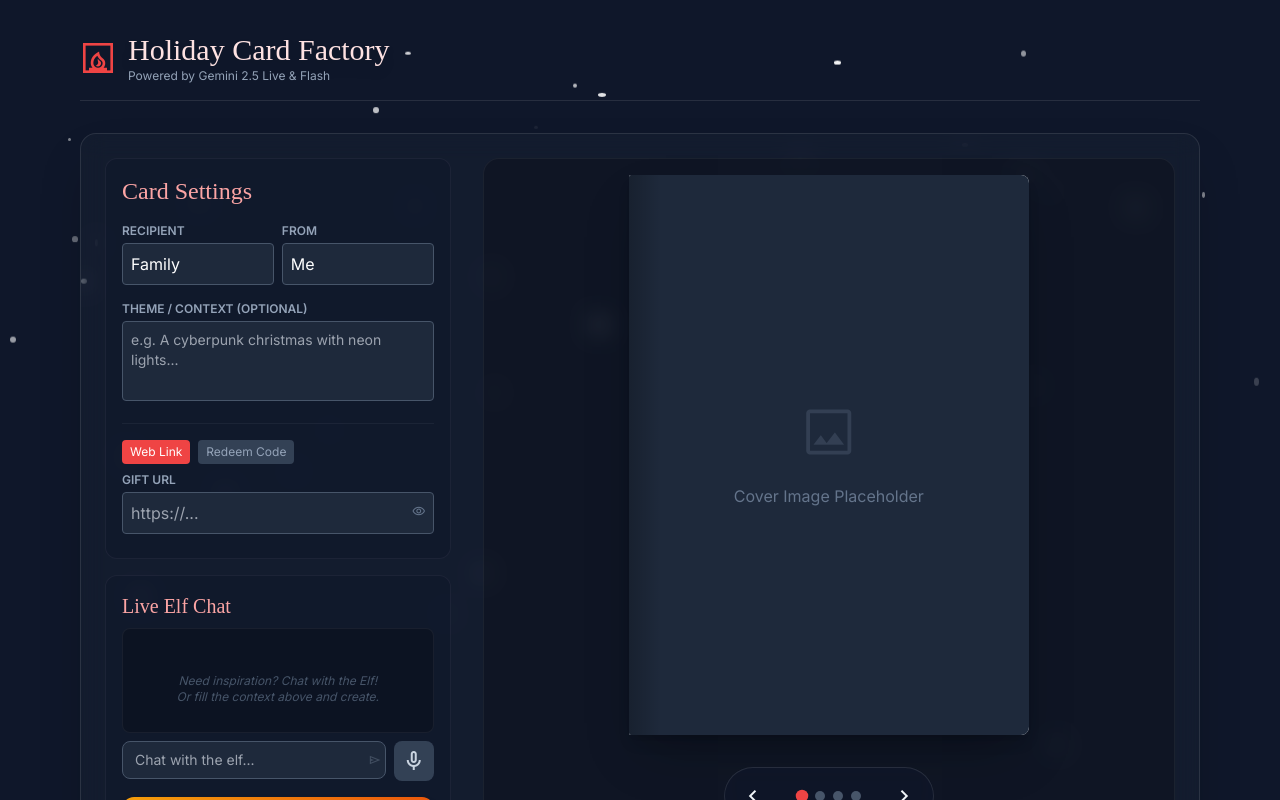
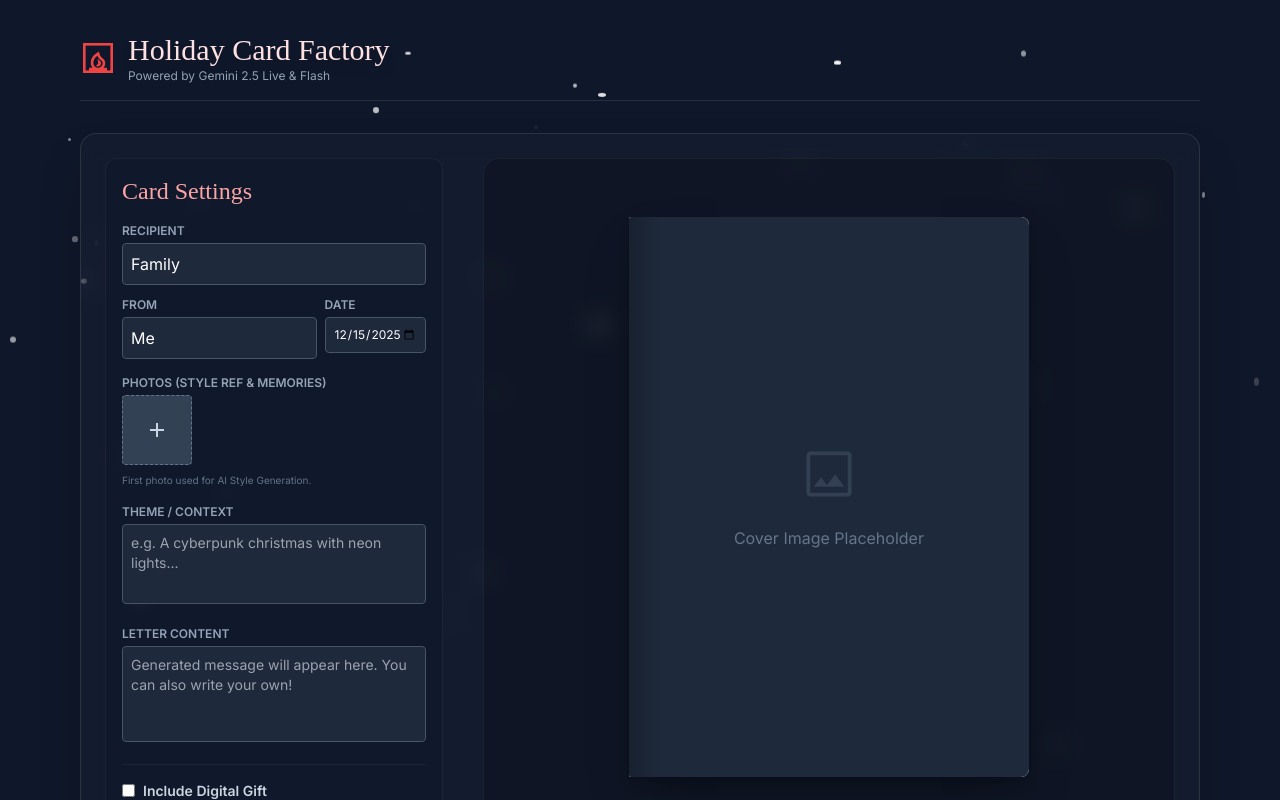
Before and after one commit to Shengliang/holidayVibe, a React (Vite) app: page / in a window 1280 px wide. Shown: the top 800 px of the page. Built offline with nearby package versions, Linux system fonts and the light colour scheme; a web font is replaced by a local one.

Commit message:
feat(card): Add user images and gift inclusion to card workshop
Introduces the ability for users to upload reference photos for card generation and a toggle to explicitly include or exclude gift information from the memory. This enhances customization and control over the card creation process.

```diff
--- a/features/CardWorkshop.tsx
+++ b/features/CardWorkshop.tsx
@@ -25,13 +25,18 @@ const CardWorkshop: React.FC<Props> = ({ memory, updateMemory }) => {
     const [giftProvider, setGiftProvider] = useState<GiftProvider>('APPLE');
     const [showGiftCode, setShowGiftCode] = useState(false);
     const [qrCodeDataUrl, setQrCodeDataUrl] = useState<string | null>(null);
+    const [includeGift, setIncludeGift] = useState(false);
 
     // Data State
     const [recipient, setRecipient] = useState(memory.recipientName || 'Family');
     const [sender, setSender] = useState(memory.senderName || 'Me');
+    const [date, setDate] = useState(memory.date || new Date().toISOString().split('T')[0]);
     const [contextInput, setContextInput] = useState("");
     const [giftValue, setGiftValue] = useState(memory.giftUrl || '');
     const [chatInput, setChatInput] = useState("");
+
+    // Upload State
+    const fileInputRef = useRef<HTMLInputElement>(null);
 
     // Live Agent State
     const [connected, setConnected] = useState(false);
@@ -40,6 +45,14 @@ const CardWorkshop: React.FC<Props> = ({ memory, updateMemory }) => {
     const agentRef = useRef<HolidayLiveAgent | null>(null);
     const scrollRef = useRef<HTMLDivElement>(null);
     const pdfContainerRef = useRef<HTMLDivElement>(null);
+
+    // Sync local state with memory on mount
+    useEffect(() => {
+        if (memory.giftUrl) {
+            setGiftValue(memory.giftUrl);
+            setIncludeGift(true);
+        }
+    }, []);
 
     // Cleanup agent on unmount
     useEffect(() => {
@@ -78,7 +91,7 @@ const CardWorkshop: React.FC<Props> = ({ memory, updateMemory }) => {
     useEffect(() => {
         let active = true;
         const fetchQr = async () => {
-            if (!giftValue) {
+            if (!giftValue || !includeGift) {
                 setQrCodeDataUrl(null);
                 return;
             }
@@ -97,12 +110,37 @@ const CardWorkshop: React.FC<Props> = ({ memory, updateMemory }) => {
         };
         fetchQr();
         return () => { active = false; };
-    }, [giftValue, giftType, giftProvider]);
+    }, [giftValue, giftType, giftProvider, includeGift]);
 
     const handleDisconnect = async () => {
         if (agentRef.current) await agentRef.current.disconnect();
         setConnected(false);
         agentRef.current = null;
+    };
+
+    const handleImageUpload = (e: React.ChangeEvent<HTMLInputElement>) => {
+        const files = e.target.files;
+        if (files && files.length > 0) {
+            const file = files[0]; // Take one at a time via the button
+            const reader = new FileReader();
+            reader.onloadend = () => {
+                const res = reader.result as string;
+                const matches = res.match(/^data:([a-zA-Z0-9]+\/[a-zA-Z0-9-.+]+);base64,(.+)$/);
+                if (matches) {
+                    const newImage = { mime: matches[1], data: matches[2] };
+                    const currentImages = memory.userImages || [];
+                    updateMemory({ userImages: [...currentImages, newImage] });
+                }
+            };
+            reader.readAsDataURL(file);
+        }
+        // Reset input
+        if (fileInputRef.current) fileInputRef.current.value = '';
+    };
+
+    const removeImage = (index: number) => {
+        const currentImages = memory.userImages || [];
+        updateMemory({ userImages: currentImages.filter((_, i) => i !== index) });
     };
 
     const toggleConnection = async () => {
@@ -178,13 +216,17 @@ const CardWorkshop: React.FC<Props> = ({ memory, updateMemory }) => {
             const updates: Partial<AgentMemory> = { conversationContext: context };
 
             setGenerationStatus("Writing your message...");
-            // 1. Generate Text
             const textData = await generateCardText(context, recipient, sender);
             updates.cardMessage = textData.text;
 
             setGenerationStatus("Painting the cover...");
-            // 2. Generate Cover Image
-            const imageUrl = await generateHolidayVibeImage(context);
+            // Use the first uploaded image as reference if available
+            const firstImage = memory.userImages?.[0];
+            const imageUrl = await generateHolidayVibeImage(
+                context,
+                firstImage?.data,
+                firstImage?.mime
+            );
             updates.generatedCardUrl = imageUrl;
 
             setGenerationStatus("Designing themed stationery...");
@@ -194,7 +236,8 @@ const CardWorkshop: React.FC<Props> = ({ memory, updateMemory }) => {
 
             updates.recipientName = recipient;
             updates.senderName = sender;
-            updates.giftUrl = giftValue;
+            updates.date = date;
+            updates.giftUrl = includeGift ? giftValue : null;
 
             updateMemory(updates);
             setActivePage(1); // Auto flip to inside
@@ -221,6 +264,14 @@ const CardWorkshop: React.FC<Props> = ({ memory, updateMemory }) => {
         if (connected) return "Finish & Create Card";
         if (history.length > 0 || contextInput.trim()) return "Create Card";
         return "Create Card";
+    };
+
+    const getPagesList = () => {
+        const pages = [0, 1]; // Cover, Letter
+        if (memory.userImages && memory.userImages.length > 0) pages.push(2); // Photos
+        pages.push(3); // Gift
+        pages.push(4); // Back
+        return pages;
     };
 
     const downloadPDF = async () => {
@@ -259,7 +310,7 @@ const CardWorkshop: React.FC<Props> = ({ memory, updateMemory }) => {
         }
     };
 
-    const renderPageContent = (pageIndex: number) => {
+    const renderPageContent = (pageType: number) => {
         // Shared background style for non-cover pages
         const bgStyle: React.CSSProperties = memory.generatedBackgroundUrl ? {
             backgroundImage: `url(${memory.generatedBackgroundUrl})`,
@@ -271,7 +322,7 @@ const CardWorkshop: React.FC<Props> = ({ memory, updateMemory }) => {
         // Overlay for readability if using image background
         const overlayClass = memory.generatedBackgroundUrl ? "bg-white/80" : "";
 
-        switch(pageIndex) {
+        switch(pageType) {
             case 0: // Cover
                 return (
                     <div className="relative w-full h-full bg-slate-800 flex items-center justify-center overflow-hidden">
@@ -295,43 +346,66 @@ const CardWorkshop: React.FC<Props> = ({ memory, updateMemory }) => {
                 return (
                     <div className="w-full h-full text-slate-800 flex flex-col relative" style={bgStyle}>
                         <div className={`w-full h-full p-8 flex flex-col ${overlayClass}`}>
-                            <div className="flex-1 overflow-y-auto">
-                                <p className="font-christmas text-2xl text-red-700 mb-4">Dear {recipient},</p>
+                            <div className="flex-1 overflow-y-auto flex flex-col justify-center">
                                 <p className="font-serif leading-relaxed text-lg whitespace-pre-line">
                                     {memory.cardMessage || "Your heartfelt message will appear here..."}
                                 </p>
                             </div>
-                            <div className="mt-8 pt-4 border-t border-red-200 text-right">
+                            <div className="mt-8 pt-4 border-t border-red-200/50 text-right">
                                 <p className="font-christmas text-xl text-red-700">Warmly,</p>
-                                <p className="font-serif">{sender}</p>
+                                <div className="mt-2 inline-block transform -rotate-2">
+                                    <p className="font-christmas text-3xl text-slate-900">{sender}</p>
+                                    <p className="font-serif text-xs text-slate-500 mt-1">{date}</p>
+                                </div>
                             </div>
                         </div>
                     </div>
                 );
-            case 2: // Inside Right (Gift)
+            case 2: // Photos (New Page)
+                return (
+                    <div className="w-full h-full text-slate-800 flex flex-col relative" style={bgStyle}>
+                         <div className={`w-full h-full p-6 flex flex-col items-center justify-center ${overlayClass}`}>
+                             <div className="grid grid-cols-2 gap-4 w-full h-full overflow-hidden content-center">
+                                {memory.userImages?.map((img, i) => (
+                                    <div key={i} className="bg-white p-2 shadow-lg transform hover:scale-105 transition-transform rotate-1 first:rotate-[-2deg]">
+                                        <img src={`data:${img.mime};base64,${img.data}`} className="w-full h-32 object-cover" alt="Memory" />
+                                    </div>
+                                ))}
+                             </div>
+                             <p className="font-christmas text-xl text-red-700 mt-4">Holiday Memories</p>
+                         </div>
+                    </div>
+                );
+            case 3: // Inside Right (Gift)
                 return (
                     <div className="w-full h-full text-slate-800 flex flex-col relative border-l border-slate-200/50" style={bgStyle}>
                         <div className={`w-full h-full p-8 flex flex-col items-center justify-center ${overlayClass}`}>
-                            <div className="text-center">
+                            <div className="text-center w-full">
+                                {includeGift && giftValue && qrCodeDataUrl ? (
+                                    <>
                                         <span className="material-symbols-outlined text-6xl text-red-500 mb-4">redeem</span>
                                         <h3 className="font-christmas text-3xl text-red-700 mb-6">A Little Something</h3>
                                         <div className="bg-white p-4 rounded-xl shadow-inner border border-slate-200 inline-block">
-                                    {giftValue && qrCodeDataUrl ? (
                                             <img src={qrCodeDataUrl} alt="Gift QR" className="w-32 h-32" />
-                                    ) : (
-                                        <div className="w-32 h-32 bg-slate-100 flex items-center justify-center text-slate-400 text-xs">
-                                            {giftValue ? "Loading..." : "No Gift Added"}
-                                        </div>
-                                    )}
                                         </div>
                                         <p className="mt-6 text-sm font-serif text-slate-600 italic max-w-xs mx-auto">
                                             {giftType === 'CODE' && giftProvider === 'APPLE' ? 'Scan to redeem on App Store' : 'Scan to unwrap your surprise!'}
                                         </p>
+                                    </>
+                                ) : (
+                                    <>
+                                         <span className="material-symbols-outlined text-6xl text-amber-500 mb-4">volunteer_activism</span>
+                                         <h3 className="font-christmas text-4xl text-red-800 mb-4">Best Wishes</h3>
+                                         <p className="font-serif text-slate-600 italic px-8">
+                                            "May your days be merry and bright, and may all your Christmases be white."
+                                         </p>
+                                    </>
+                                )}
                             </div>
                         </div>
                     </div>
                 );
-            case 3: // Back
+            case 4: // Back
                 return (
                     <div className="w-full h-full text-slate-400 flex flex-col items-center justify-end" style={bgStyle}>
                          <div className={`w-full h-full p-8 flex flex-col items-center justify-end ${overlayClass}`}>
@@ -349,26 +423,65 @@ const CardWorkshop: React.FC<Props> = ({ memory, updateMemory }) => {
         }
     };
 
+    const activePageType = getPagesList()[activePage];
+    const totalPages = getPagesList().length;
+
     return (
         <div className="bg-slate-800/30 backdrop-blur-md border border-white/10 rounded-2xl p-6 shadow-2xl min-h-[600px] flex flex-col md:flex-row gap-8">
             {/* Left Panel: Inputs & Chat */}
-            <div className="w-full md:w-1/3 flex flex-col gap-4">
+            <div className="w-full md:w-1/3 flex flex-col gap-4 max-h-[800px] overflow-y-auto pr-2 custom-scrollbar">
                 <div className="bg-slate-900/50 p-4 rounded-xl border border-white/5">
                     <h3 className="font-christmas text-2xl text-red-300 mb-4">Card Settings</h3>
 
-                    <div className="flex gap-2 mb-4">
-                        <div className="flex-1">
+                    {/* People */}
+                    <div className="mb-4 space-y-3">
+                        <div>
                             <label className="block text-slate-400 text-xs uppercase font-bold mb-1">Recipient</label>
                             <input value={recipient} onChange={e => setRecipient(e.target.value)} className="w-full bg-slate-800 border border-slate-600 rounded p-2 text-white focus:border-red-500 outline-none" placeholder="Name" />
                         </div>
+                        <div className="flex gap-2">
                             <div className="flex-1">
                                 <label className="block text-slate-400 text-xs uppercase font-bold mb-1">From</label>
                                 <input value={sender} onChange={e => setSender(e.target.value)} className="w-full bg-slate-800 border border-slate-600 rounded p-2 text-white focus:border-red-500 outline-none" placeholder="Your Name" />
                             </div>
+                            <div className="w-1/3">
+                                <label className="block text-slate-400 text-xs uppercase font-bold mb-1">Date</label>
+                                <input type="date" value={date} onChange={e => setDate(e.target.value)} className="w-full bg-slate-800 border border-slate-600 rounded p-2 text-white text-xs focus:border-red-500 outline-none" />
+                            </div>
+                        </div>
                     </div>
 
+                    {/* Photo Reference / Uploads */}
                     <div className="mb-4">
-                        <label className="block text-slate-400 text-xs uppercase font-bold mb-1">Theme / Context (Optional)</label>
+                        <label className="block text-slate-400 text-xs uppercase font-bold mb-1">
+                            Photos (Style Ref & Memories)
+                        </label>
+                        <div className="grid grid-cols-4 gap-2 mb-2">
+                            {memory.userImages?.map((img, idx) => (
+                                <div key={idx} className="relative aspect-square rounded overflow-hidden group border border-slate-600">
+                                    <img src={`data:${img.mime};base64,${img.data}`} className="w-full h-full object-cover" alt="thumbnail" />
+                                    <button
+                                        onClick={() => removeImage(idx)}
+                                        className="absolute inset-0 bg-black/50 opacity-0 group-hover:opacity-100 flex items-center justify-center text-white transition-opacity"
+                                    >
+                                        <span className="material-symbols-outlined text-sm">close</span>
+                                    </button>
+                                </div>
+                            ))}
+                            <button
+                                onClick={() => fileInputRef.current?.click()}
+                                className="aspect-square bg-slate-700 hover:bg-slate-600 rounded border border-dashed border-slate-500 flex items-center justify-center text-slate-300 transition-colors"
+                            >
+                                <span className="material-symbols-outlined">add</span>
+                            </button>
+                            <input type="file" ref={fileInputRef} className="hidden" accept="image/*" onChange={handleImageUpload} />
+                        </div>
+                        <p className="text-[10px] text-slate-500">First photo used for AI Style Generation.</p>
+                    </div>
+
+                    {/* Context */}
+                    <div className="mb-4">
+                        <label className="block text-slate-400 text-xs uppercase font-bold mb-1">Theme / Context</label>
                         <textarea
                             value={contextInput}
                             onChange={e => setContextInput(e.target.value)}
@@ -377,7 +490,32 @@ const CardWorkshop: React.FC<Props> = ({ memory, updateMemory }) => {
                         />
                     </div>
 
+                    {/* Letter Editor */}
+                    <div className="mb-4">
+                        <label className="block text-slate-400 text-xs uppercase font-bold mb-1">Letter Content</label>
+                        <textarea
+                            value={memory.cardMessage || ""}
+                            onChange={e => updateMemory({ cardMessage: e.target.value })}
+                            className="w-full bg-slate-800 border border-slate-600 rounded p-2 text-white focus:border-red-500 outline-none text-sm h-24 resize-none"
+                            placeholder="Generated message will appear here. You can also write your own!"
+                        />
+                    </div>
+
+                    {/* Gift Section */}
                     <div className="mb-2 pt-4 border-t border-white/5">
+                         <div className="flex items-center gap-2 mb-2">
+                            <input
+                                type="checkbox"
+                                id="includeGift"
+                                checked={includeGift}
+                                onChange={e => setIncludeGift(e.target.checked)}
+                                className="accent-red-500"
+                            />
+                            <label htmlFor="includeGift" className="text-slate-300 text-sm font-bold cursor-pointer">Include Digital Gift</label>
+                         </div>
+
+                         {includeGift && (
+                             <div className="animate-fade-in pl-2 border-l-2 border-slate-700 ml-1">
                                 <div className="flex gap-2 mb-2">
                                     <button onClick={() => setGiftType('URL')} className={`text-xs px-2 py-1 rounded ${giftType === 'URL' ? 'bg-red-500 text-white' : 'bg-slate-700 text-slate-400'}`}>Web Link</button>
                                     <button onClick={() => setGiftType('CODE')} className={`text-xs px-2 py-1 rounded ${giftType === 'CODE' ? 'bg-red-500 text-white' : 'bg-slate-700 text-slate-400'}`}>Redeem Code</button>
@@ -393,16 +531,13 @@ const CardWorkshop: React.FC<Props> = ({ memory, updateMemory }) => {
                                     </div>
                                 )}
 
-                         <label className="block text-slate-400 text-xs uppercase font-bold mb-1">
-                             {giftType === 'URL' ? 'Gift URL' : `${giftProvider} Code`}
-                         </label>
                                 <div className="relative">
                                     <input
                                         value={giftValue}
                                         onChange={e => setGiftValue(e.target.value)}
                                         type={showGiftCode ? "text" : "password"}
                                         placeholder={giftType === 'URL' ? "https://..." : "ABCD-1234-..."}
-                                className="w-full bg-slate-800 border border-slate-600 rounded p-2 text-white focus:border-red-500 outline-none pr-8"
+                                        className="w-full bg-slate-800 border border-slate-600 rounded p-2 text-white focus:border-red-500 outline-none pr-8 text-sm"
                                     />
                                     <button
                                         onClick={() => setShowGiftCode(!showGiftCode)}
@@ -412,9 +547,12 @@ const CardWorkshop: React.FC<Props> = ({ memory, updateMemory }) => {
                                     </button>
                                 </div>
                              </div>
+                         )}
+                    </div>
                 </div>
 
-                <div className="flex-1 bg-slate-900/50 p-4 rounded-xl border border-white/5 flex flex-col">
+                {/* Chat Panel */}
+                <div className="flex-1 bg-slate-900/50 p-4 rounded-xl border border-white/5 flex flex-col min-h-[300px]">
                     <div className="flex items-center justify-between mb-2">
                         <h3 className="font-christmas text-xl text-red-300">Live Elf Chat</h3>
                         {connected && <span className="flex h-2 w-2 relative"><span className="animate-ping absolute inline-flex h-full w-full rounded-full bg-red-400 opacity-75"></span><span className="relative inline-flex rounded-full h-2 w-2 bg-red-500"></span></span>}
@@ -485,7 +623,7 @@ const CardWorkshop: React.FC<Props> = ({ memory, updateMemory }) => {
                 <div className="relative w-[400px] h-[560px] shadow-2xl transition-all duration-500 transform perspective-1000">
                     <div className="w-full h-full bg-white rounded-r-lg rounded-l-sm overflow-hidden relative shadow-lg">
                         <div className="absolute left-0 top-0 bottom-0 w-8 bg-gradient-to-r from-black/20 to-transparent z-20 pointer-events-none"></div>
-                        {renderPageContent(activePage)}
+                        {renderPageContent(activePageType)}
                     </div>
                 </div>
 
@@ -495,17 +633,23 @@ const CardWorkshop: React.FC<Props> = ({ memory, updateMemory }) => {
                         <span className="material-symbols-outlined">chevron_left</span>
                     </button>
                     <div className="flex items-center gap-2 px-2">
-                        {[0,1,2,3].map(i => (
+                        {getPagesList().map((_, i) => (
                              <div key={i} onClick={() => setActivePage(i)} className={`w-2.5 h-2.5 rounded-full cursor-pointer transition-all ${activePage === i ? 'bg-red-500 scale-125' : 'bg-slate-600 hover:bg-slate-500'}`} />
                         ))}
                     </div>
-                    <button onClick={() => setActivePage(Math.min(3, activePage + 1))} className="w-10 h-10 rounded-full flex items-center justify-center hover:bg-white/10 transition-colors">
+                    <button onClick={() => setActivePage(Math.min(totalPages - 1, activePage + 1))} className="w-10 h-10 rounded-full flex items-center justify-center hover:bg-white/10 transition-colors">
                         <span className="material-symbols-outlined">chevron_right</span>
                     </button>
                 </div>
 
                 <div className="flex justify-between w-full max-w-[400px] mt-4 items-center">
-                    <p className="text-xs text-slate-500 uppercase tracking-widest">{['Cover Page', 'Letter', 'Gift', 'Back'][activePage]}</p>
+                    <p className="text-xs text-slate-500 uppercase tracking-widest">
+                        {['Cover Page', 'Letter', 'Photos', 'Gift', 'Back'].filter((_, i) => {
+                            // Simple mapping based on known indices in renderPageContent
+                            if (i === 2 && (!memory.userImages || memory.userImages.length === 0)) return false;
+                            return true;
+                        })[activePage] || 'Page'}
+                    </p>
                     {memory.generatedCardUrl && (
                         <button
                             onClick={downloadPDF}
@@ -522,9 +666,9 @@ const CardWorkshop: React.FC<Props> = ({ memory, updateMemory }) => {
             {/* Hidden Container for PDF Rendering */}
             <div style={{ position: 'absolute', top: '-9999px', left: '-9999px', pointerEvents: 'none' }}>
                 <div ref={pdfContainerRef}>
-                    {[0, 1, 2, 3].map(i => (
+                    {getPagesList().map((pageType, i) => (
                         <div key={i} style={{ width: '400px', height: '560px', overflow: 'hidden', background: 'white' }}>
-                            {renderPageContent(i)}
+                            {renderPageContent(pageType)}
                         </div>
                     ))}
                 </div>
--- a/types.ts
+++ b/types.ts
@@ -2,11 +2,13 @@
 export interface AgentMemory {
   recipientName: string;
   senderName?: string;
+  date?: string;
   generatedCardUrl: string | null;
   generatedBackgroundUrl?: string | null;
   cardMessage: string | null;
   giftUrl: string | null;
   conversationContext: string; // Stores the chat transcript or text prompt
+  userImages?: { data: string; mime: string }[]; // Reference photos
 }
 
 export enum InputMode {
```
Lines whose indentation alone changed are shown as unchanged.
